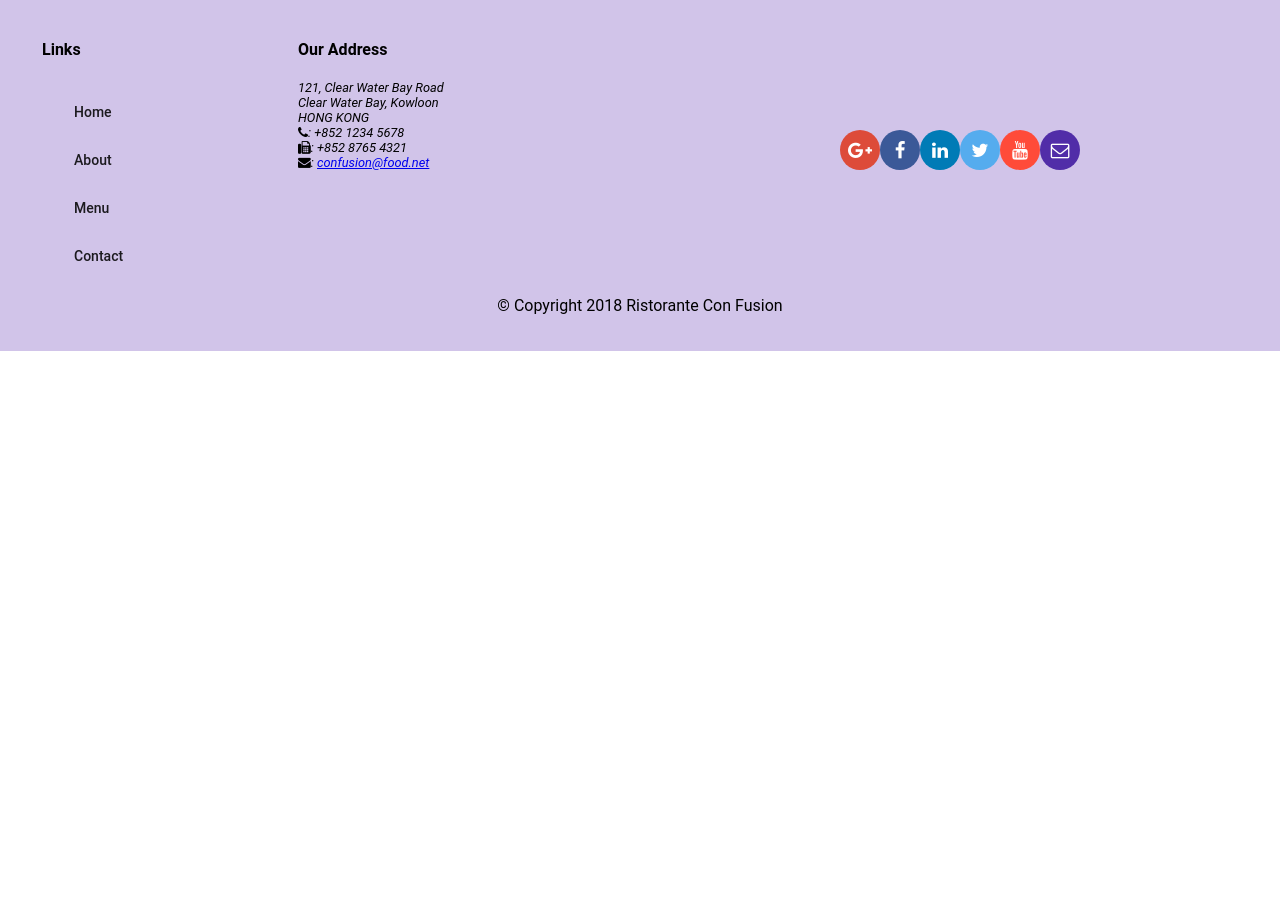
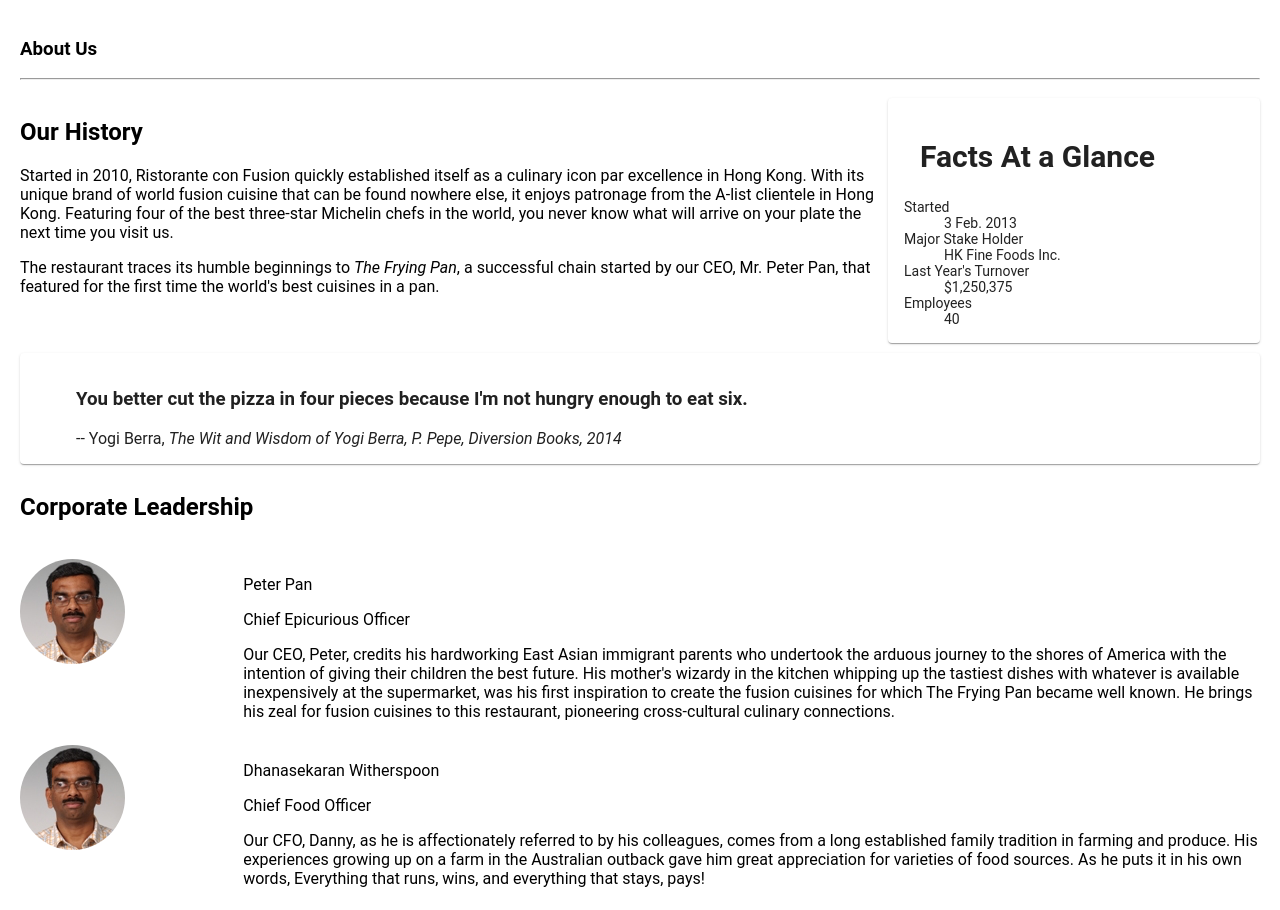
Before and after one commit to cheulong/angularbasic, an Angular app in the folder angular-basic/: page /aboutus in a window 1280 px wide. Before the commit this address led to /. Shown: the part 340-1250 px from the top of the page. Before the commit the page ends 800 px from the top, so only its background shows below. Built offline with nearby package versions, Linux system fonts and the light colour scheme.

Commit message:
Assignment2

```diff
--- a/angular-basic/src/app/about/about.component.html
+++ b/angular-basic/src/app/about/about.component.html
@@ -1,3 +1,74 @@
-<p>
-  about works!
-</p>
+<div class="container"
+  fxLayout="column"
+  fxLayoutGap="10px">
+
+  <div fxFlex>
+    <div>
+        <h3>About Us</h3>
+        <hr>
+    </div>
+  </div>
+
+  <div fxFlex>
+    <div fxLayout="column" fxLayout.gt-sm="row">
+      <div fxFlex="70">
+        <h2>Our History</h2>
+        <p>Started in 2010, Ristorante con Fusion quickly established itself as a culinary icon par excellence in Hong Kong. With its unique brand of world fusion cuisine that can be found nowhere else, it enjoys patronage from the A-list clientele in Hong Kong.  Featuring four of the best three-star Michelin chefs in the world, you never know what will arrive on your plate the next time you visit us.</p>
+        <p>The restaurant traces its humble beginnings to <em>The Frying Pan</em>, a successful chain started by our CEO, Mr. Peter Pan, that featured for the first time the world's best cuisines in a pan.</p>
+      </div>
+      <div fxFlex="30">
+        <mat-card>
+          <mat-card-header>
+            <mat-card-title>
+            <h2>Facts At a Glance</h2>
+            </mat-card-title>
+          </mat-card-header>
+          <mat-card-content>
+            <dl>
+              <dt>Started</dt>
+              <dd>3 Feb. 2013</dd>
+              <dt>Major Stake Holder</dt>
+              <dd>HK Fine Foods Inc.</dd>
+              <dt>Last Year's Turnover</dt>
+              <dd>$1,250,375</dd>
+              <dt>Employees</dt>
+              <dd>40</dd>
+            </dl>
+          </mat-card-content>
+        </mat-card>
+      </div>
+    </div>
+  </div>
+
+  <div fxFlex>
+    <mat-card>
+      <blockquote>
+        <h3>You better cut the pizza in four pieces because
+            I'm not hungry enough to eat six.</h3>
+        <footer>-- Yogi Berra,
+          <cite>The Wit and Wisdom of Yogi Berra,
+            P. Pepe, Diversion Books, 2014</cite>
+        </footer>
+      </blockquote>
+    </mat-card>
+  </div>
+
+
+  <div fxFlex>
+    <h2>Corporate Leadership</h2>
+  </div>
+  <div fxFlex>
+    <mat-list *ngFor="let leader of leaders">
+      <div fxLayout="row" fxLayout.lt-sm="column">
+        <div fxFlex="18">
+          <img [src]="leader.image" alt="" class="leader-img">
+        </div>
+        <div fxFlex="82">
+          <p>{{leader.name}}</p>
+          <p>{{leader.designation}}</p>
+          <p>{{leader.description}}</p>
+        </div>
+      </div>
+    </mat-list>
+  </div>
+</div>
--- a/angular-basic/src/app/about/about.component.scss
+++ b/angular-basic/src/app/about/about.component.scss
@@ -0,0 +1,3 @@
+.leader-img{
+    border-radius: 50%;
+}
--- a/angular-basic/src/app/about/about.component.ts
+++ b/angular-basic/src/app/about/about.component.ts
@@ -1,4 +1,6 @@
 import { Component, OnInit } from '@angular/core';
+import { LeaderService } from '../services/leader.service';
+import { Leader } from '../shared/leader';
 
 @Component({
   selector: 'app-about',
@@ -6,10 +8,11 @@
   styleUrls: ['./about.component.scss']
 })
 export class AboutComponent implements OnInit {
-
-  constructor() { }
+  leaders: Leader[];
+  constructor(private leaderService: LeaderService) { }
 
   ngOnInit() {
+    this.leaders = this.leaderService.getLeaders();
   }
 
 }
--- a/angular-basic/src/app/app-routing/routes.ts
+++ b/angular-basic/src/app/app-routing/routes.ts
@@ -9,6 +9,7 @@
 export const routes: Routes = [
   { path: 'home',  component: HomeComponent },
   { path: 'contactus',     component: ContactComponent },
+  { path: 'aboutus',     component: AboutComponent },
   { path: 'menu',     component: MenuComponent },
   { path: 'dishdetail/:id',     component: DishdetailComponent },
   { path: '', redirectTo: '/home', pathMatch: 'full' }
--- a/angular-basic/src/app/app.module.ts
+++ b/angular-basic/src/app/app.module.ts
@@ -19,6 +19,7 @@
 import { HomeComponent } from './home/home.component';
 import { ContactComponent } from './contact/contact.component';
 import { PromotionService } from './services/promotion.service';
+import { LeaderService } from './services/leader.service';
 @NgModule({
   declarations: [
     AppComponent,
@@ -41,7 +42,7 @@
     MatToolbarModule,
     FlexLayoutModule
   ],
-  providers: [DishService, PromotionService],
+  providers: [DishService, PromotionService, LeaderService],
   bootstrap: [AppComponent]
 })
 export class AppModule { }
--- a/angular-basic/src/app/footer/footer.component.html
+++ b/angular-basic/src/app/footer/footer.component.html
@@ -9,10 +9,10 @@
       <div fxFlex="40" fxFlexOffset="20px">
         <h4>Links</h4>
         <mat-list>
-          <mat-list-item><a mat-button>Home</a></mat-list-item>
-          <mat-list-item><a mat-button>About</a></mat-list-item>
-          <mat-list-item><a mat-button>Menu</a></mat-list-item>
-          <mat-list-item><a mat-button>Contact</a></mat-list-item>
+          <mat-list-item routerLink="/home" routerLinkActive="active"><a mat-button>Home</a></mat-list-item>
+          <mat-list-item><a mat-button routerLink="/aboutus">About</a></mat-list-item>
+          <mat-list-item routerLink="/menu"><a mat-button>Menu</a></mat-list-item>
+          <mat-list-item routerLink="/contactus"><a mat-button>Contact</a></mat-list-item>
         </mat-list>
       </div>
       <div fxFlex="55">
--- a/angular-basic/src/app/header/header.component.html
+++ b/angular-basic/src/app/header/header.component.html
@@ -1,7 +1,7 @@
 <mat-toolbar color="primary">
   <span><img src="/assets/images/logo.png" height=30 width=41></span>
   <a mat-button routerLink="/home" routerLinkActive="active"><span class="fa fa-home fa-lg"></span> Home</a>
-  <a mat-button><span class="fa fa-info fa-lg"></span> About</a>
+  <a mat-button routerLink="/aboutus"><span class="fa fa-info fa-lg"></span> About</a>
   <a mat-button routerLink="/menu"><span class="fa fa-list fa-lg"></span> Menu</a>
   <a mat-button routerLink="/contactus"><span class="fa fa-address-card fa-lg"></span> Contact</a>
 </mat-toolbar>
--- a/angular-basic/src/app/home/home.component.html
+++ b/angular-basic/src/app/home/home.component.html
@@ -33,4 +33,17 @@
   </mat-card-content>
 </mat-card>
 
+<mat-card *ngIf="leader" fxFlex>
+    <mat-card-header>
+      <div mat-card-avatar></div>
+      <mat-card-title>
+        <h3>{{leader.name | uppercase}}</h3>
+      </mat-card-title>
+    </mat-card-header>
+    <img mat-card-image src={{leader.image}} alt={{leader.name}}>
+    <mat-card-content>
+      <p>{{leader.designation}}</p>
+      <p>{{leader.description}}</p>
+    </mat-card-content>
+  </mat-card>
 </div>
--- a/angular-basic/src/app/home/home.component.ts
+++ b/angular-basic/src/app/home/home.component.ts
@@ -4,6 +4,8 @@
 import { DishService } from '../services/dish.service';
 import { Promotion } from '../shared/promotion';
 import { PromotionService } from '../services/promotion.service';
+import { Leader } from '../shared/leader';
+import { LeaderService } from '../services/leader.service';
 @Component({
   selector: 'app-home',
   templateUrl: './home.component.html',
@@ -13,13 +15,16 @@
 
   dish: Dish;
   promotion: Promotion;
+  leader: Leader;
 
   constructor(private dishservice: DishService,
-    private promotionservice: PromotionService) { }
+    private promotionservice: PromotionService,
+    private leaderservice: LeaderService) { }
 
   ngOnInit() {
     this.dish = this.dishservice.getFeaturedDish();
     this.promotion = this.promotionservice.getFeaturedPromotion();
+    this.leader = this.leaderservice.getFeaturedLeader();
   }
 
 }
--- /dev/null
+++ b/angular-basic/src/app/services/leader.service.ts
@@ -0,0 +1,17 @@
+import { Injectable } from '@angular/core';
+import { Leader } from '../shared/leader';
+import { LEADERS } from '../shared/leaders';
+
+@Injectable({
+  providedIn: 'root'
+})
+export class LeaderService {
+
+  constructor() { }
+  getLeaders(): Leader[] {
+    return LEADERS;
+  }
+  getFeaturedLeader(): Leader {
+    return LEADERS.filter((leader) => leader.featured)[0];
+  }
+}
--- /dev/null
+++ b/angular-basic/src/app/shared/leader.ts
@@ -0,0 +1,9 @@
+export class Leader {
+    id: string;
+    name: string;
+    image: string;
+    designation: string;
+    abbr: string;
+    featured: boolean;
+    description: string;
+}
--- /dev/null
+++ b/angular-basic/src/app/shared/leaders.ts
@@ -0,0 +1,44 @@
+import { Leader } from "./leader";
+
+export const LEADERS: Leader[] = [
+    {
+        id: '0',
+        name: 'Peter Pan',
+        image: '/assets/images/alberto.png',
+        designation: 'Chief Epicurious Officer',
+        abbr: 'CEO',
+        featured: false,
+        // tslint:disable-next-line:max-line-length
+        description: 'Our CEO, Peter, credits his hardworking East Asian immigrant parents who undertook the arduous journey to the shores of America with the intention of giving their children the best future. His mother\'s wizardy in the kitchen whipping up the tastiest dishes with whatever is available inexpensively at the supermarket, was his first inspiration to create the fusion cuisines for which The Frying Pan became well known. He brings his zeal for fusion cuisines to this restaurant, pioneering cross-cultural culinary connections.'
+      },
+      {
+        id: '1',
+        name: 'Dhanasekaran Witherspoon',
+        image: '/assets/images/alberto.png',
+        designation: 'Chief Food Officer',
+        abbr: 'CFO',
+        featured: false,
+        // tslint:disable-next-line:max-line-length
+        description: 'Our CFO, Danny, as he is affectionately referred to by his colleagues, comes from a long established family tradition in farming and produce. His experiences growing up on a farm in the Australian outback gave him great appreciation for varieties of food sources. As he puts it in his own words, Everything that runs, wins, and everything that stays, pays!'
+      },
+      {
+        id: '2',
+        name: 'Agumbe Tang',
+        image: '/assets/images/alberto.png',
+        designation: 'Chief Taste Officer',
+        abbr: 'CTO',
+        featured: false,
+        // tslint:disable-next-line:max-line-length
+        description: 'Blessed with the most discerning gustatory sense, Agumbe, our CFO, personally ensures that every dish that we serve meets his exacting tastes. Our chefs dread the tongue lashing that ensues if their dish does not meet his exacting standards. He lives by his motto, You click only if you survive my lick.'
+      },
+      {
+        id: '3',
+        name: 'Alberto Somayya',
+        image: '/assets/images/alberto.png',
+        designation: 'Executive Chef',
+        abbr: 'EC',
+        featured: true,
+        // tslint:disable-next-line:max-line-length
+        description: 'Award winning three-star Michelin chef with wide International experience having worked closely with whos-who in the culinary world, he specializes in creating mouthwatering Indo-Italian fusion experiences. He says, Put together the cuisines from the two craziest cultures, and you get a winning hit! Amma Mia!'
+      }
+];
```
Also changed, not shown: 1 other file (tests, documents, lock files or other folders).
